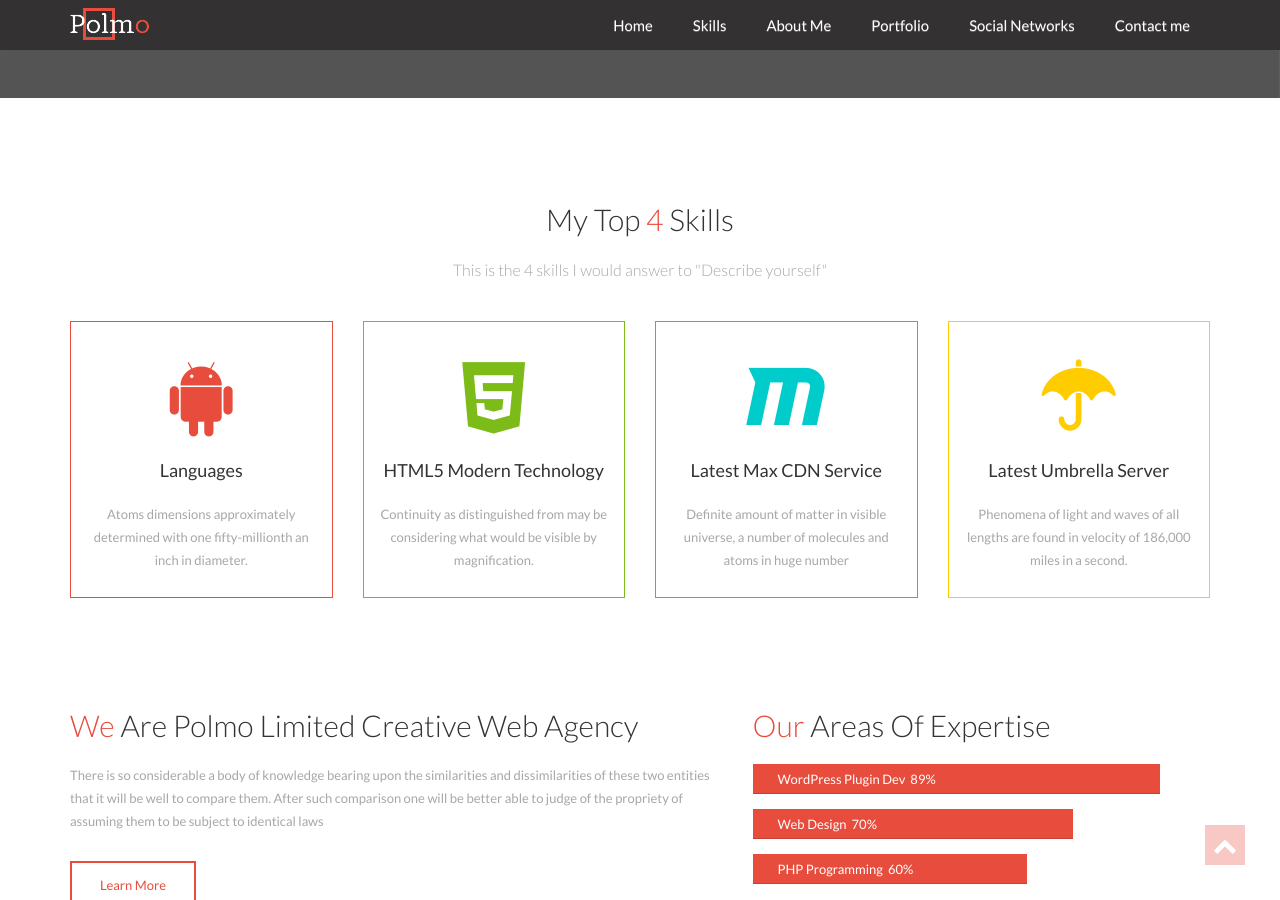
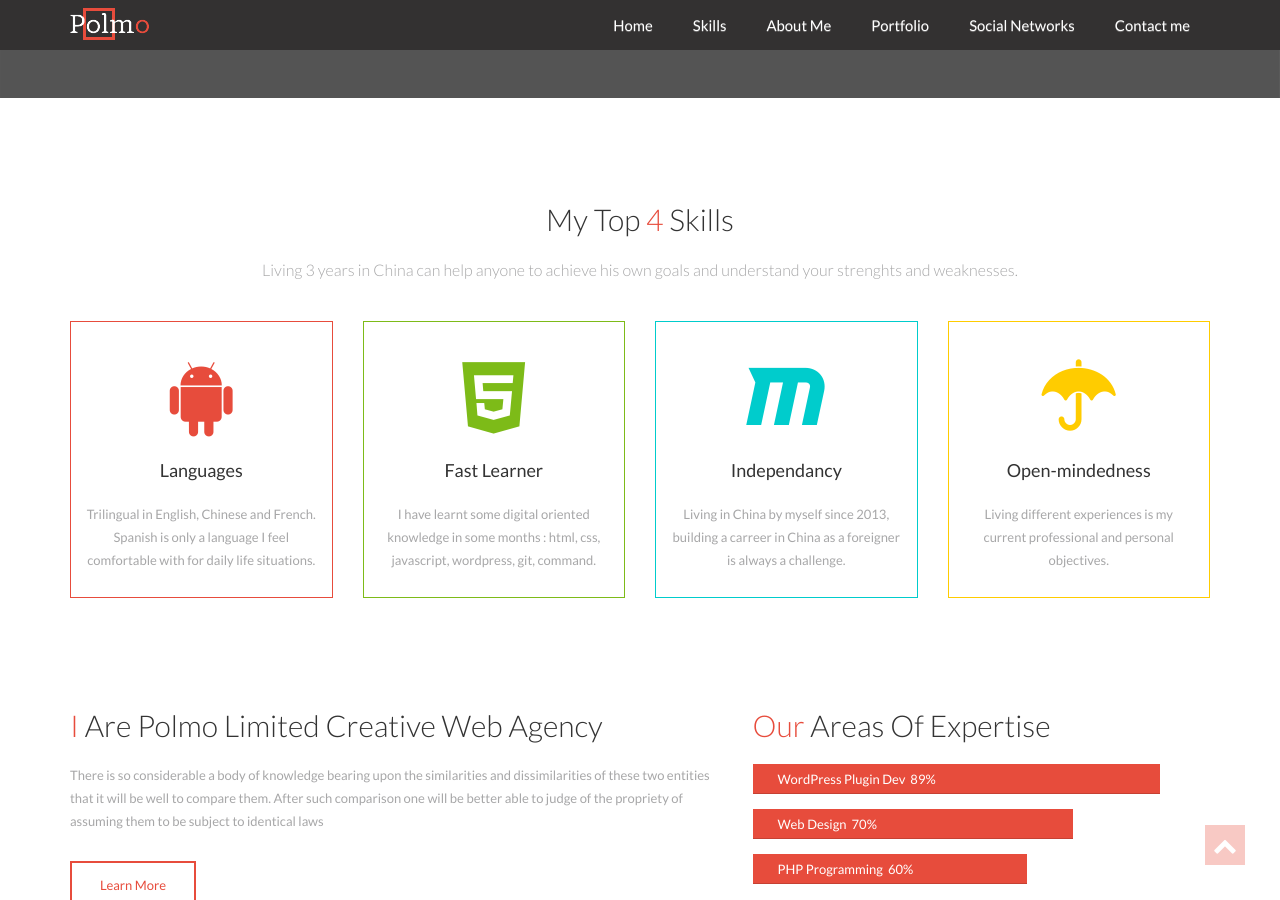
Before and after one commit to esseter/portfolio, a Jekyll site: the page index.html, which Jekyll copies as it is, in a window 1280 px wide and 900 px high, scrolled down 622 px. Built offline with Jekyll 4.4.1, drawn with Linux system fonts in a browser that asks for light colours; nearby versions of some CDN libraries; some web fonts are replaced.

Commit message:
My top 4 skills update and the cfg file edited

```diff
--- a/_config.yml
+++ b/_config.yml
@@ -6,16 +6,16 @@
 # 'jekyll serve'. If you change this file, please restart the server process.
 
 # Site settings
-title: Your awesome title
-email: your-email@domain.com
+title: LC CV
+email: caudevilla.louis@outlook.com
 description: > # this means to ignore newlines until "baseurl:"
   Write an awesome description for your new site here. You can edit this
   line in _config.yml. It will appear in your document head meta (for
   Google search results) and in your feed.xml site description.
 baseurl: "" # the subpath of your site, e.g. /blog
-url: "http://yourdomain.com" # the base hostname & protocol for your site
-twitter_username: jekyllrb
-github_username:  jekyll
+url: "http://louiscaudevilla.com" # the base hostname & protocol for your site
+twitter_username: EssetiYapi
+github_username:  esseter
 
 # Build settings
 markdown: kramdown
--- a/index.html
+++ b/index.html
@@ -1,4 +1,3 @@
-
 <!doctype html>
 <!--[if lt IE 7]>      <html class="no-js lt-ie9 lt-ie8 lt-ie7" lang=""> <![endif]-->
 <!--[if IE 7]>         <html class="no-js lt-ie9 lt-ie8" lang=""> <![endif]-->
@@ -114,7 +113,7 @@
           <div class="section-top wow animated fadeInUp" data-wow-delay=".5s">
             <h2 class="section-title">My top <span>4</span> Skills</h2>
             <p class="section-description">
-              This is the 4 skills I would answer to "Describe yourself"
+              Living 3 years in China can help anyone to achieve his own goals and understand your strenghts and weaknesses.
             </p><!-- /.section-description -->
           </div><!-- /.section-top -->
 
@@ -128,7 +127,7 @@
                   <div class="item-details">
                     <h4 class="item-title">Languages</h4><!-- /.item-title -->
                     <p class="item-description">
-                      Atoms dimensions approximately determined with one fifty-millionth an inch in diameter.
+                      Trilingual in English, Chinese and French. Spanish is only a language I feel comfortable with for daily life situations.
                     </p><!-- /.item-description -->
                   </div><!-- /.item-details -->
                 </div><!-- /.item -->
@@ -140,9 +139,9 @@
                     <i class="fa fa-html5"></i>
                   </div><!-- /.item-icon -->
                   <div class="item-details">
-                    <h4 class="item-title">HTML5 Modern Technology</h4><!-- /.item-title -->
+                    <h4 class="item-title">Fast Learner</h4><!-- /.item-title -->
                     <p class="item-description">
-                      Continuity as distinguished from may be considering what would be visible by magnification.
+                      I have learnt some digital oriented knowledge in some months : html, css, javascript, wordpress, git, command.
                     </p><!-- /.item-description -->
                   </div><!-- /.item-details -->
                 </div><!-- /.item -->
@@ -154,9 +153,9 @@
                     <i class="fa fa-maxcdn"></i>
                   </div><!-- /.item-icon -->
                   <div class="item-details">
-                    <h4 class="item-title">Latest Max CDN Service</h4><!-- /.item-title -->
+                    <h4 class="item-title">Independancy</h4><!-- /.item-title -->
                     <p class="item-description">
-                      Definite amount of matter in visible universe, a number of molecules and atoms in huge number
+                      Living in China by myself since 2013, building a carreer in China as a foreigner is always a challenge.
                     </p><!-- /.item-description -->
                   </div><!-- /.item-details -->
                 </div><!-- /.item -->
@@ -168,9 +167,9 @@
                     <i class="fa fa-umbrella"></i>
                   </div><!-- /.item-icon -->
                   <div class="item-details">
-                    <h4 class="item-title">Latest Umbrella Server</h4><!-- /.item-title -->
+                    <h4 class="item-title">Open-mindedness</h4><!-- /.item-title -->
                     <p class="item-description">
-                      Phenomena of light and waves of all lengths are found in velocity of 186,000 miles in a second.
+                      Living different experiences is my current professional and personal objectives.
                     </p><!-- /.item-description -->
                   </div><!-- /.item-details -->
                 </div><!-- /.item -->
@@ -196,7 +195,7 @@
           <div class="row">
             <div class="col-md-7">
               <div class="know-about-us wow animated fadeInLeft" data-wow-delay=".5s">
-                <h2 class="section-title"><span>We</span> are Polmo Limited Creative Web Agency</h2><!-- /.section-title -->
+                <h2 class="section-title"><span>I</span> are Polmo Limited Creative Web Agency</h2><!-- /.section-title -->
                 <p class="description">
                   There is so considerable a body of knowledge bearing upon the similarities and dissimilarities of these two entities that it will be well to compare them. After such comparison one will be better able to judge of the propriety of assuming them to be subject to identical laws
                 </p><!-- /.description -->
```
